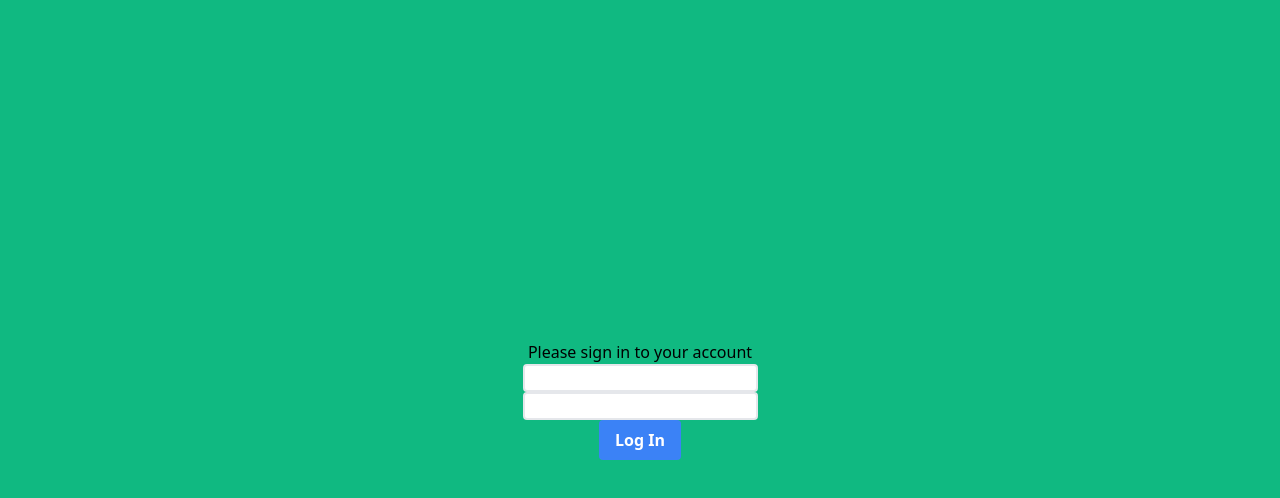
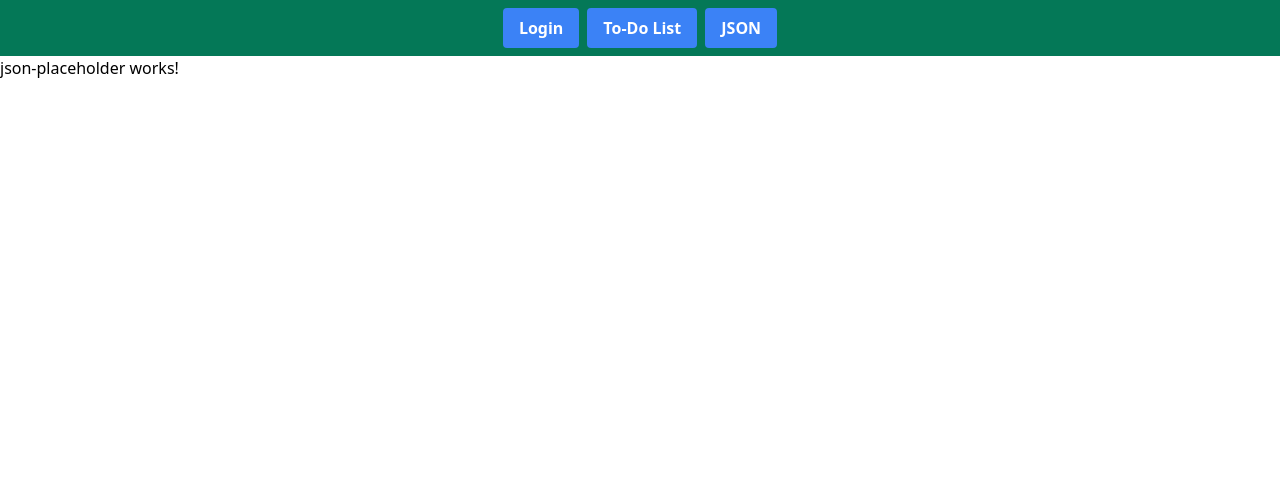
Before and after one commit to wichaisw/TEACHING-MATERIAL_basic-angular-2, an Angular app: page /json-placeholder in a window 1280 px wide. Before the commit this address led to /login. Shown: the top 498 px of the page. Built offline with nearby package versions, Linux system fonts and the light colour scheme.

Commit message:
add routerModule to header, navigate with header

```diff
--- a/src/app/app-routing.module.ts
+++ b/src/app/app-routing.module.ts
@@ -12,8 +12,12 @@ const routes: Routes = [
     loadChildren: () => import('./modules/login/login.module').then(m => m.LoginModule)
   },
   {
+    path: 'json-placeholder',
+    loadChildren: () => import('./modules/json-placeholder/json-placeholder.module').then(m => m.JsonPlaceholderModule)
+  },
+  {
     path: '**',
-    redirectTo: '/login',
+    redirectTo: 'login',
   },
 ];
 
--- a/src/app/core/header/header.component.html
+++ b/src/app/core/header/header.component.html
@@ -1 +1,5 @@
-<div class="flex w-full justify-center">{{text}}</div>
+<div class="flex w-full justify-center bg-green-700 space-x-2 p-2">
+  <app-primary-button [buttonMessage]="'Login'" routerLink="/login"></app-primary-button>
+  <app-primary-button [buttonMessage]="'To-Do List'" routerLink="/to-do-list"></app-primary-button>
+  <app-primary-button [buttonMessage]="'JSON'" routerLink="/json-placeholder"></app-primary-button>
+</div>
--- /dev/null
+++ b/src/app/modules/json-placeholder/json-placeholder.component.html
@@ -0,0 +1 @@
+<p>json-placeholder works!</p>
--- /dev/null
+++ b/src/app/modules/json-placeholder/json-placeholder.component.ts
@@ -0,0 +1,16 @@
+import { Component, OnInit } from '@angular/core';
+
+@Component({
+  selector: 'app-json-placeholder',
+  templateUrl: './json-placeholder.component.html',
+  styles: [
+  ]
+})
+export class JsonPlaceholderComponent implements OnInit {
+
+  constructor() { }
+
+  ngOnInit(): void {
+  }
+
+}
--- a/src/app/shared/components/primary-button/primary-button.component.html
+++ b/src/app/shared/components/primary-button/primary-button.component.html
@@ -1 +1,8 @@
-<button class="bg-blue-500 hover:bg-blue-700 text-white font-bold py-2 px-4 rounded">{{buttonMessage}}</button>
+<button class="bg-blue-500 hover:bg-blue-700 text-white font-bold py-2 px-4 rounded">
+
+  <span *ngIf="!isLoading; else spinner">{{buttonMessage}}</span>
+  <ng-template #spinner>
+    <span>...Loading</span>
+  </ng-template>
+
+</button>
--- a/src/app/shared/components/primary-button/primary-button.component.ts
+++ b/src/app/shared/components/primary-button/primary-button.component.ts
@@ -8,6 +8,7 @@ import { Component, Input, OnInit } from '@angular/core';
 })
 export class PrimaryButtonComponent implements OnInit {
   @Input() buttonMessage: string = '';
+  @Input() isLoading: boolean = false;
 
   constructor() { }
 
```
Also changed, not shown: src/app/core/core.module.ts (+6 -1 lines), src/app/modules/json-placeholder/json-placeholder-routing.module.ts (added, +17 -0 lines), src/app/modules/json-placeholder/json-placeholder.module.ts (added, +17 -0 lines), 1 other file (tests, documents, lock files or other folders).
